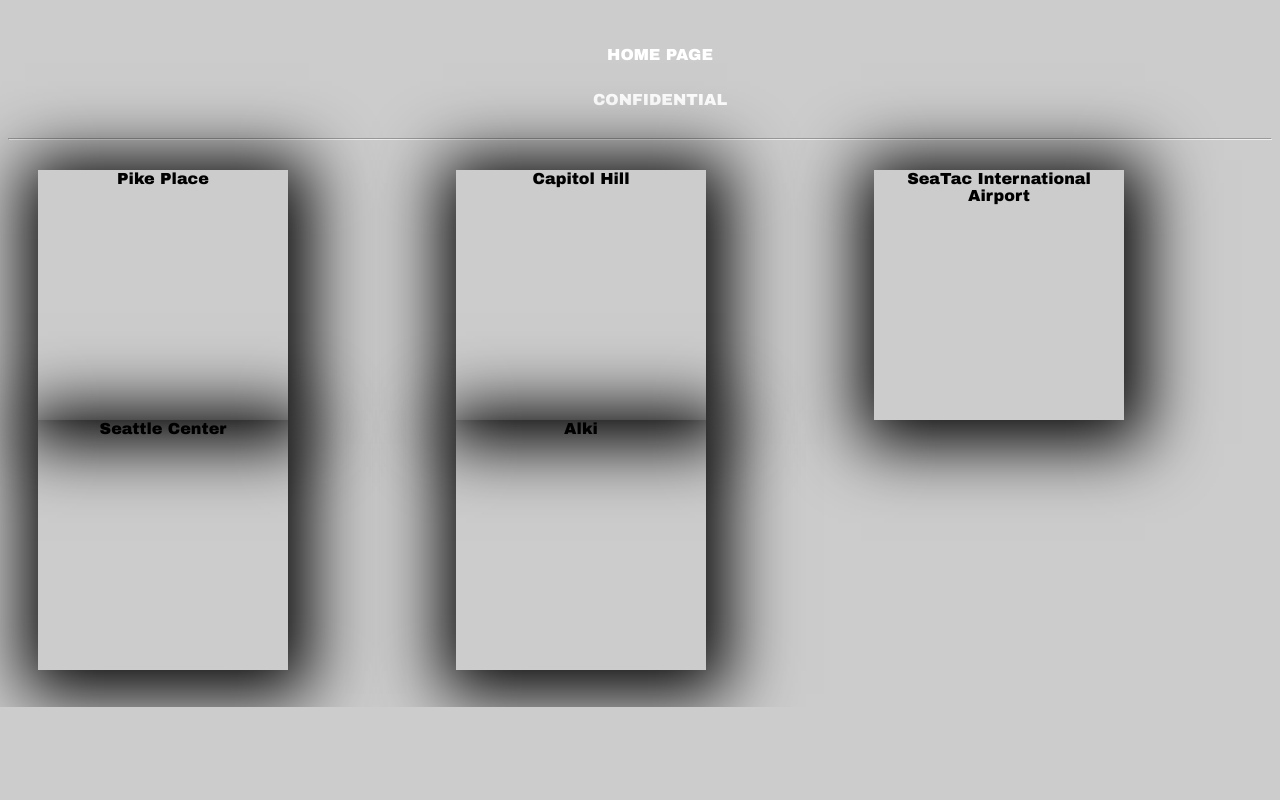
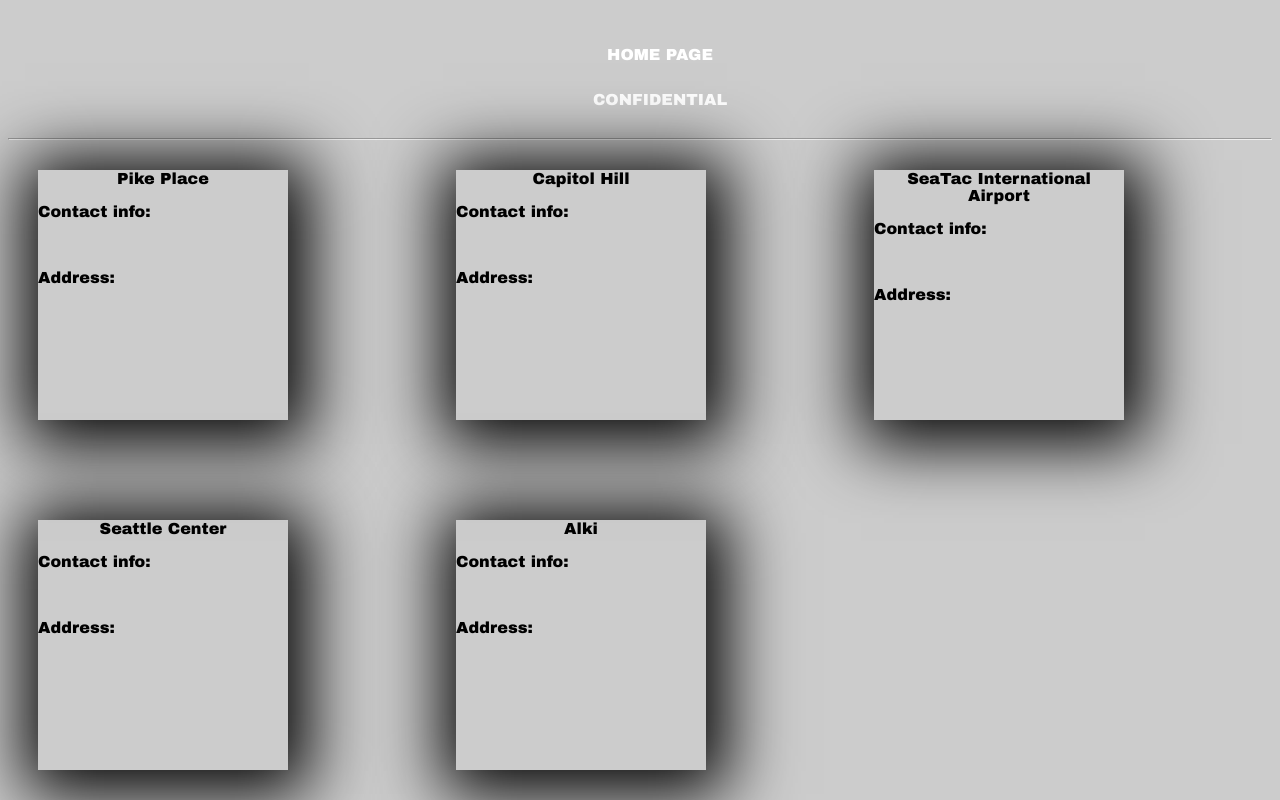
Before and after one commit to ZhenChiX/cookie, a plain HTML site: page index.html in a window 1280 px wide. Shown: the part 93-893 px from the top of the page. Before the commit the page ends 800 px from the top, so only its background shows below. Drawn offline with Linux system fonts and the light colour scheme.

Commit message:
minor fix

```diff
--- a/css/style.css
+++ b/css/style.css
@@ -7,7 +7,10 @@ font-family: 'Parisienne', cursive; */
 .custom {
   cursor:url("img/cursor.ico"), auto;
 }
+p {
+text-align: left;
 
+}
 
 h1 {
 text-align: center;
@@ -44,6 +47,7 @@ li a:hover {
   grid-template-columns: auto auto auto ;
   padding:10px ;
   column-gap: 50px;
+  grid-row-gap: 100px;
   margin: 20px;
 }
 
--- a/index.html
+++ b/index.html
@@ -25,14 +25,40 @@
             </LI>
         </ul>
     </div>
-<hr>
-<div class="container">
-    <div class="item">Pike Place</div>
-    <div class="item">Capitol Hill</div>
-    <div class="item">SeaTac International Airport</div>
-    <div class="item">Seattle Center</div>
-    <div class="item">Alki</div>
-</div>
+    <hr>
+    <div class="container">
+        <div class="item">Pike Place
+            <br>
+            <p>Contact info:</p>
+            <br>
+            <p>Address:</p>
+
+        </div>
+        <div class="item">Capitol Hill
+            <br>
+            <p>Contact info:</p>
+            <br>
+            <p>Address:</p>
+        </div>
+        <div class="item">SeaTac International Airport
+            <br>
+            <p>Contact info:</p>
+            <br>
+            <p>Address:</p>
+        </div>
+        <div class="item">Seattle Center
+            <br>
+            <p>Contact info:</p>
+            <br>
+            <p>Address:</p>
+        </div>
+        <div class="item">Alki
+            <br>
+            <p>Contact info:</p>
+            <br>
+            <p>Address:</p>
+        </div>
+    </div>
 
 
 
```
